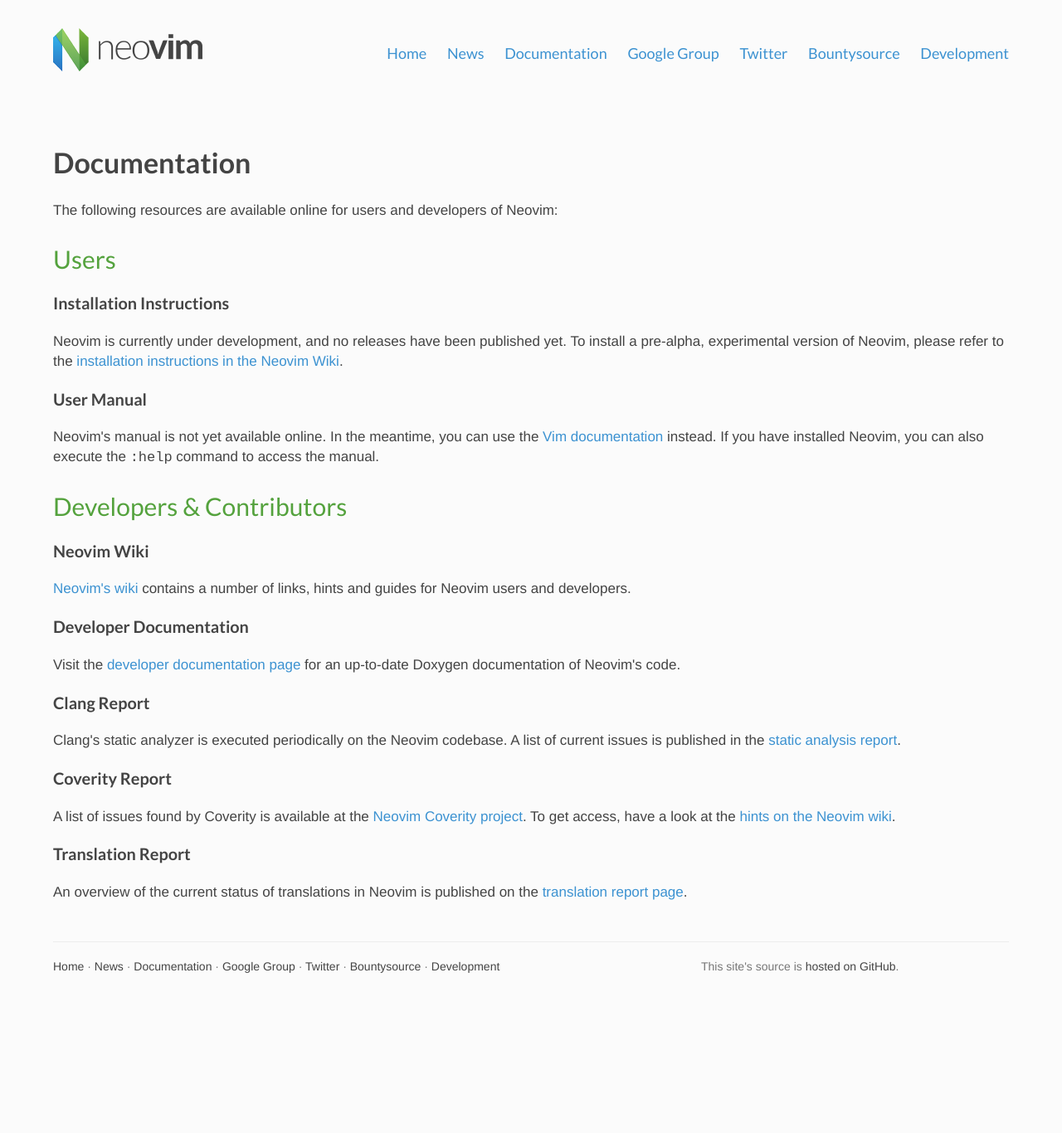
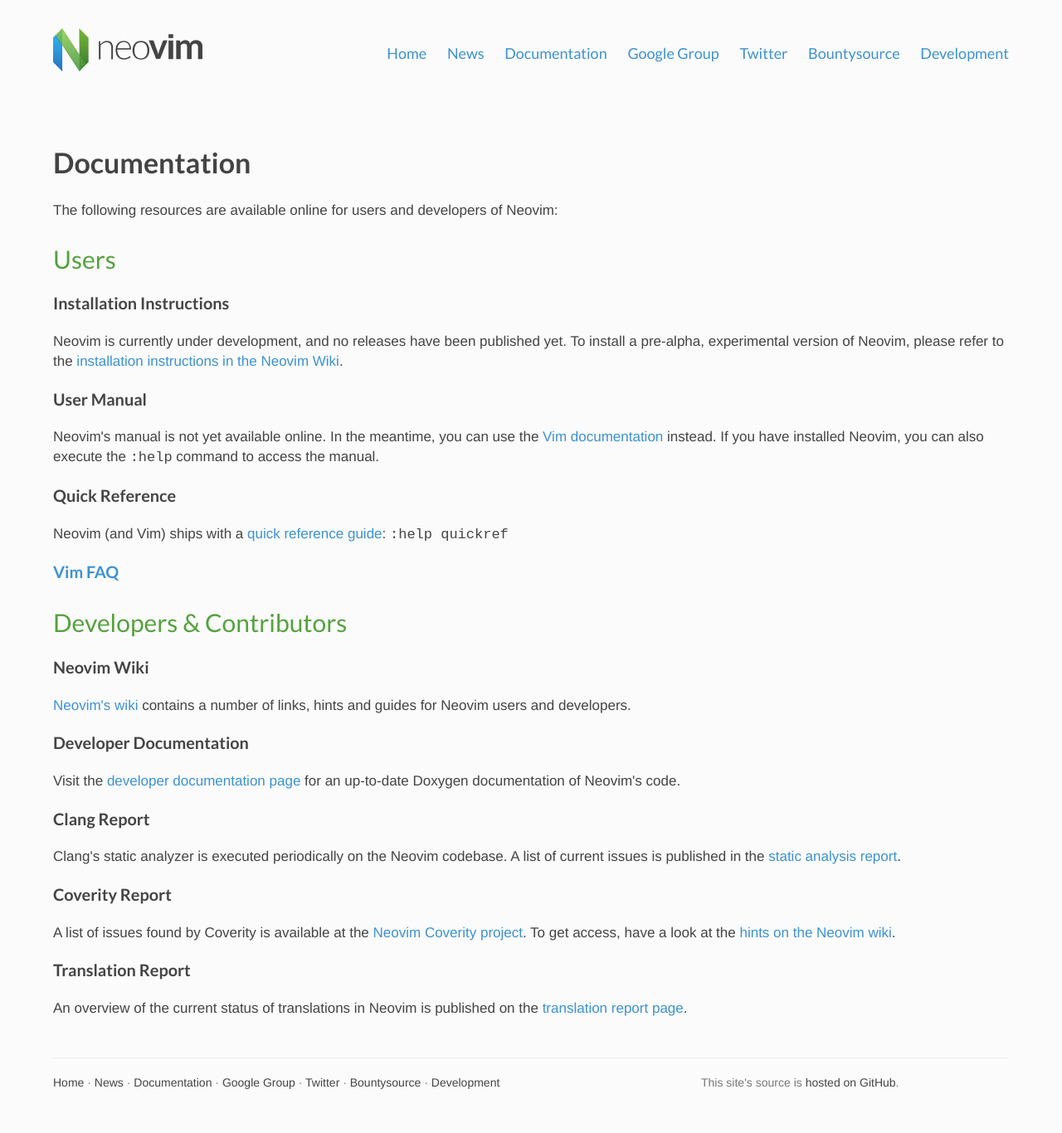
Before and after one commit to neovim/neovim.github.io, a Jekyll site: the page built from doc_index.html, in a window 1280 px wide. Shown: the whole page at 83% size. Built offline with Jekyll 4.4.1, drawn with Linux system fonts in a browser that asks for light colours; nearby versions of some CDN libraries; before the commit the page ends 1225 px from its top, so only the background shows below that.

Commit message:
add FAQ and quickref

```diff
--- a/doc_index.html
+++ b/doc_index.html
@@ -30,6 +30,16 @@
         Neovim's manual is not yet available online. In the meantime, you can use the <a href="http://vimdoc.sourceforge.net/htmldoc/usr_toc.html">Vim documentation</a> instead. If you have installed Neovim, you can also execute the <code>:help</code> command to access the manual.
       </p>
 
+      <h3>Quick Reference</h3>
+
+      <p>
+        Neovim (and Vim) ships with a <a href="http://vimhelp.appspot.com/quickref.txt.html">quick reference guide</a>:
+
+        <code>:help quickref</code>
+      </p>
+
+      <h3><a href="http://vimhelp.appspot.com/vim_faq.txt.html">Vim FAQ</a></h3>
+
       <h2>Developers & Contributors</h2>
 
       <h3>Neovim Wiki</h3>
```
